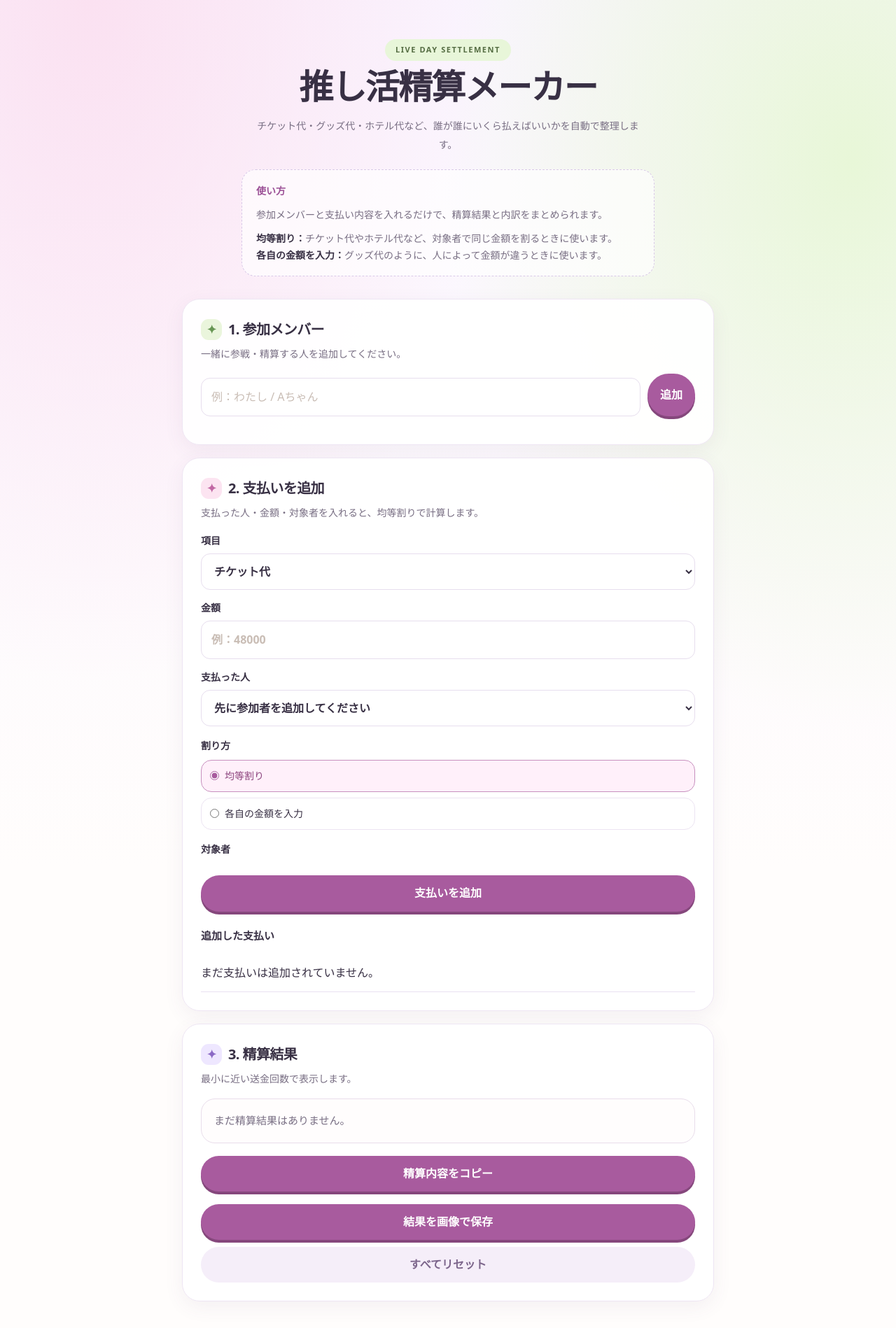
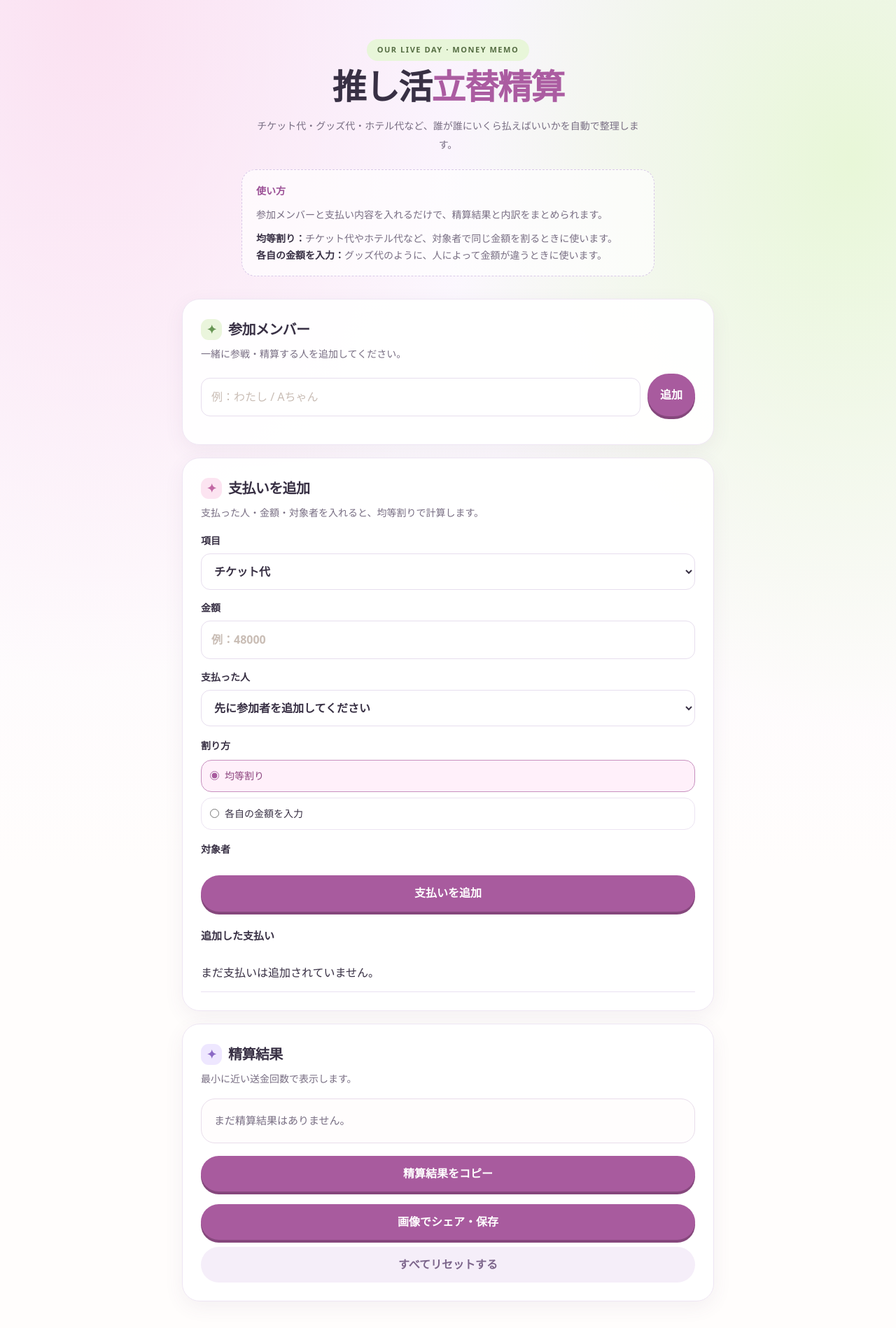
Before and after one commit to rikomuze/settlement-maker, a plain HTML site: page index.html in a window 1280 px wide. Shown: the whole page at 70% size. Drawn offline with nearby package versions, Linux system fonts and the light colour scheme.

Commit message:
Polish settlement copy and remove duplicate script load

```diff
--- a/index.html
+++ b/index.html
@@ -4,7 +4,7 @@
   <meta charset="UTF-8" />
   <meta name="viewport" content="width=device-width, initial-scale=1.0" />
 
-  <title>推し活精算メーカー</title>
+  <title>推し活 立替精算ツール</title>
   <meta name="description" content="ライブ遠征やグッズ代の立て替え精算をかんたんにまとめられるツールです。" />
 
   <link rel="stylesheet" href="style.css" />
@@ -13,8 +13,8 @@
 <body>
   <main class="app">
     <header class="hero">
-      <p class="eyebrow">LIVE DAY SETTLEMENT</p>
-      <h1>推し活精算メーカー</h1>
+      <p class="eyebrow">OUR LIVE DAY · MONEY MEMO</p>
+      <h1>推し活<span class="title-accent">立替精算</span></h1>
 <p class="lead">
   チケット代・グッズ代・ホテル代など、誰が誰にいくら払えばいいかを自動で整理します。
 </p>
@@ -34,7 +34,7 @@
     </header>
 
     <section class="card">
-      <h2>1. 参加メンバー</h2>
+      <h2>参加メンバー</h2>
       <p class="hint">一緒に参戦・精算する人を追加してください。</p>
 
       <div class="input-row">
@@ -46,7 +46,7 @@
     </section>
 
     <section class="card">
-      <h2>2. 支払いを追加</h2>
+      <h2>支払いを追加</h2>
       <p class="hint">
         支払った人・金額・対象者を入れると、均等割りで計算します。
       </p>
@@ -116,20 +116,19 @@
     </section>
 
     <section class="card result-card">
-      <h2>3. 精算結果</h2>
+      <h2>精算結果</h2>
       <p class="hint">最小に近い送金回数で表示します。</p>
 
       <div id="resultBox" class="result-box empty">
         まだ精算結果はありません。
       </div>
 
-      <button id="copyBtn" class="primary" type="button">精算内容をコピー</button>
-      <button id="downloadImageBtn" class="primary" type="button">結果を画像で保存</button>
-      <button id="resetBtn" class="secondary" type="button">すべてリセット</button>
+      <button id="copyBtn" class="primary" type="button">精算結果をコピー</button>
+      <button id="downloadImageBtn" class="primary" type="button">画像でシェア・保存</button>
+      <button id="resetBtn" class="secondary" type="button">すべてリセットする</button>
     </section>
   </main>
 
-  <script src="script.js"></script>
   <script src="https://cdn.jsdelivr.net/npm/html2canvas@1.4.1/dist/html2canvas.min.js"></script>
 <script src="script.js"></script>
 </body>
```
